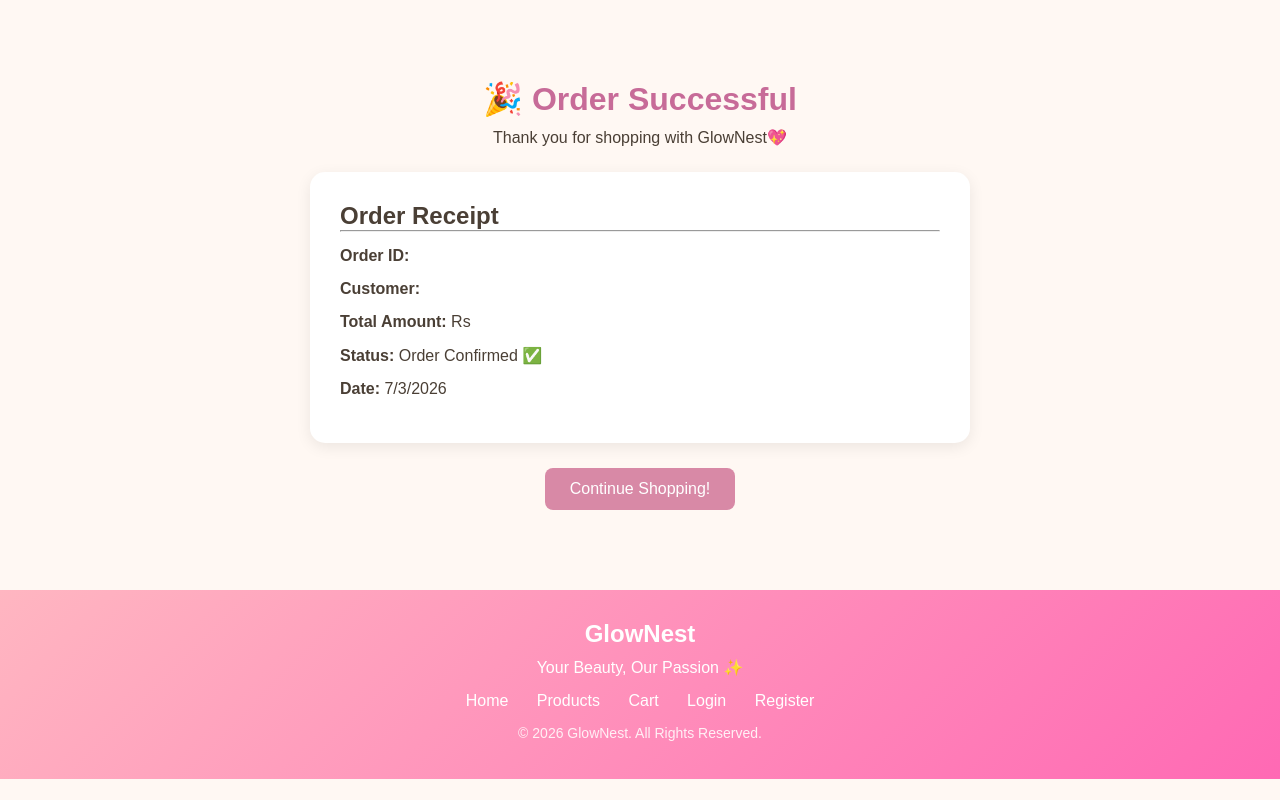
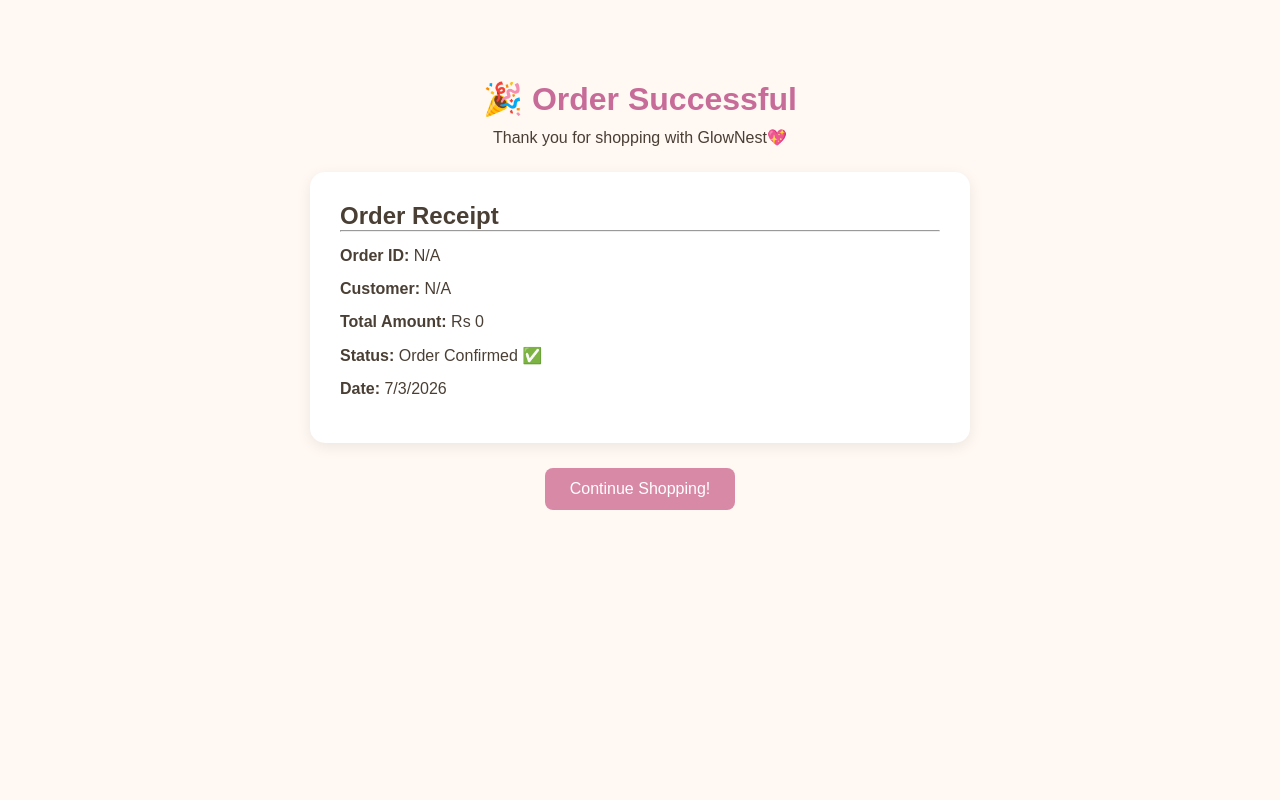
Before and after one commit to s2024266048-netizen/ecommerce-project, a plain HTML site: page frontend/order-success.html in a window 1280 px wide. Drawn offline with Linux system fonts and the light colour scheme.

Commit message:
final ecommerce project complete

```diff
--- a/frontend/order-success.html
+++ b/frontend/order-success.html
@@ -22,11 +22,11 @@
 
         <hr>
 
-        <p><strong>Order ID:</strong> <span id="orderId"></span></p>
+        <p><strong>Order ID:</strong> <span id="orderId">Loading...</span></p>
 
-        <p><strong>Customer:</strong> <span id="customerName"></span></p>
+        <p><strong>Customer:</strong> <span id="customerName">Loading...</span></p>
 
-        <p><strong>Total Amount:</strong> Rs <span id="orderTotal"></span></p>
+        <p><strong>Total Amount:</strong> Rs <span id="orderTotal">Loading...</span></p>
 
         <p><strong>Status:</strong> Order Confirmed ✅</p>
 
@@ -46,14 +46,14 @@
 
 const params = new URLSearchParams(window.location.search);
 
-document.getElementById("orderId").innerText =
-params.get("id");
+const orderId = params.get("id");
+const name = params.get("name");
+const total = params.get("total");
 
-document.getElementById("customerName").innerText =
-params.get("name");
-
-document.getElementById("orderTotal").innerText =
-params.get("total");
+// SAFE FILL (no crash)
+document.getElementById("orderId").innerText = orderId || "N/A";
+document.getElementById("customerName").innerText = name || "N/A";
+document.getElementById("orderTotal").innerText = total || "0";
 
 document.getElementById("orderDate").innerText =
 new Date().toLocaleDateString();
@@ -61,27 +61,4 @@ new Date().toLocaleDateString();
 </script>
 
 </body>
-<footer class="footer">
-
-    <div class="footer-content">
-
-        <h3>GlowNest</h3>
-
-        <p>Your Beauty, Our Passion ✨</p>
-
-        <div class="footer-links">
-            <a href="index.html">Home</a>
-            <a href="products.html">Products</a>
-            <a href="cart.html">Cart</a>
-            <a href="login.html">Login</a>
-            <a href="register.html">Register</a>
-        </div>
-
-        <p class="copyright">
-            © 2026 GlowNest. All Rights Reserved.
-        </p>
-
-    </div>
-
-</footer>
 </html>
```
